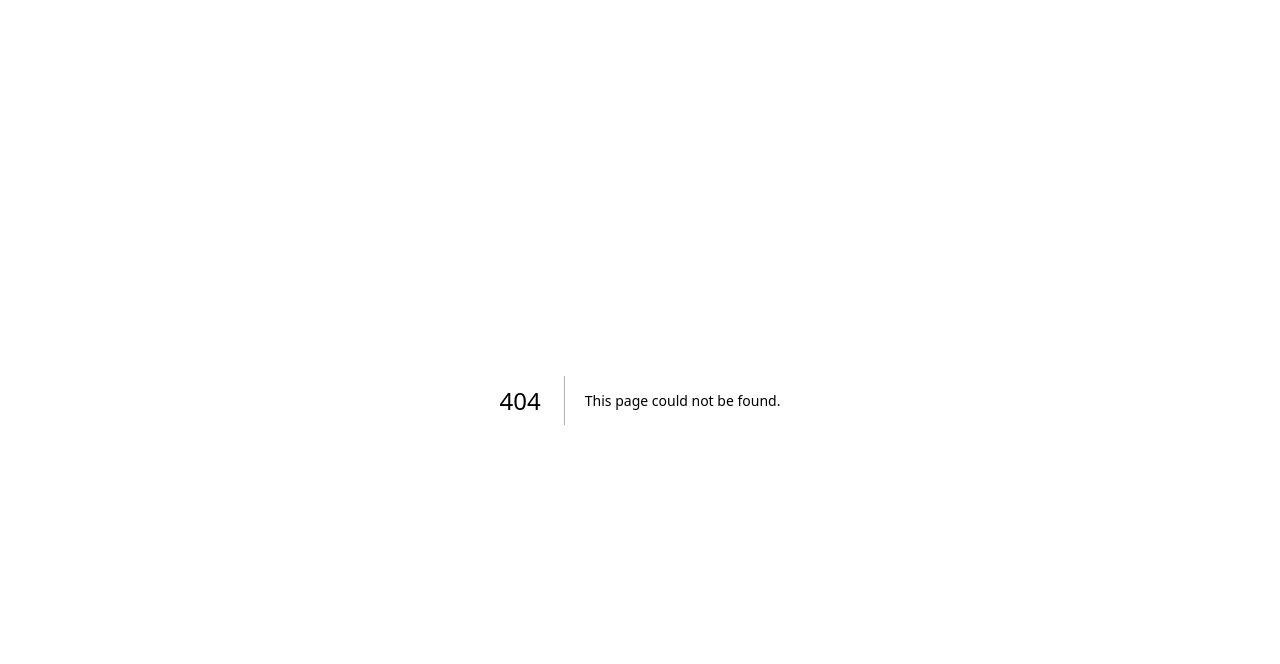
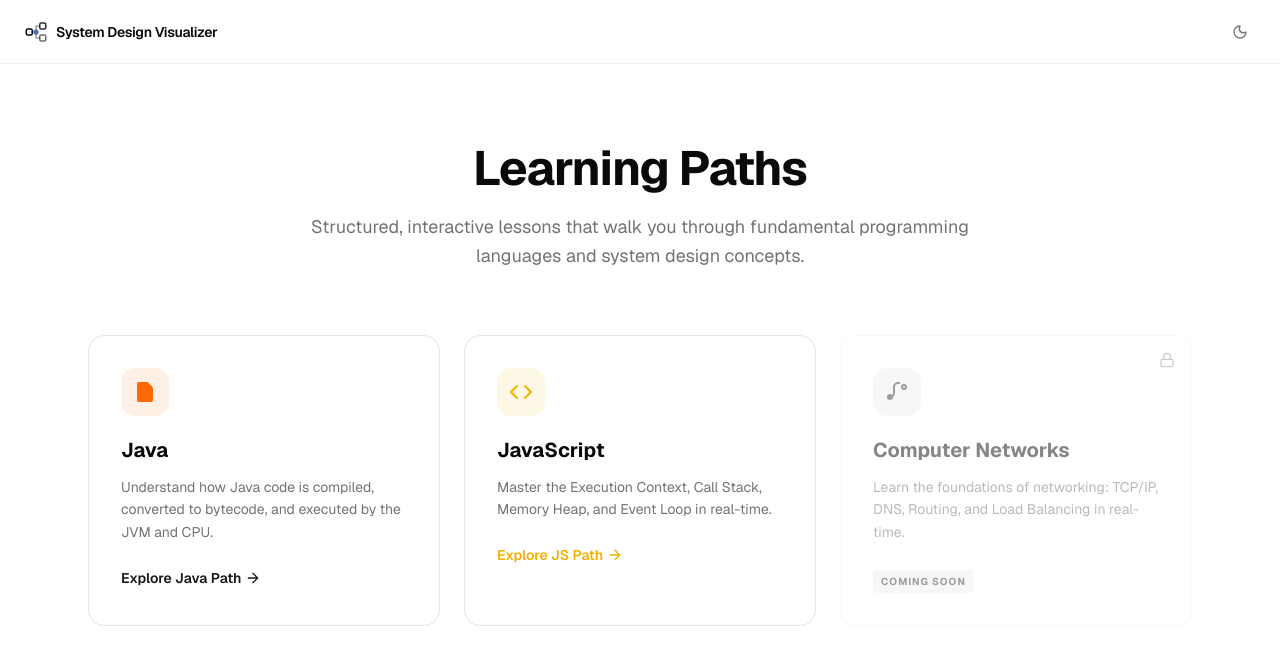
Before and after one commit to TheMikeKaisen/system-design-visualizer, a Next.js app: page /learning-paths in a window 1280 px wide. Before the commit this address had no page. Shown: the top 664 px of the page. Built offline with nearby package versions, Linux system fonts and the light colour scheme.

Commit message:
feat: minor changes

```diff
--- a/src/app/java/canvas/class-lifecycle/page.tsx
+++ b/src/app/java/canvas/class-lifecycle/page.tsx
@@ -89,7 +89,7 @@ export default function JavaClassLifecyclePage() {
     <main className="w-screen h-screen overflow-hidden">
       <ReactFlowProvider>
         <ScenarioCanvasRoot
-          title="Java Internals: The Class Lifecycle"
+          title="Java: The Class Lifecycle"
           experiments={EPISODE4_EXPERIMENTS}
           nodes={nodes}
           edges={JAVA_LIFECYCLE_EDGES}
--- a/src/app/java/canvas/flow-of-execution/page.tsx
+++ b/src/app/java/canvas/flow-of-execution/page.tsx
@@ -27,7 +27,7 @@ export default function JavaExecutionFlowPage() {
     <main className="w-screen h-screen overflow-hidden">
       <ReactFlowProvider>
         <ScenarioCanvasRoot
-          title="Java Internals: How Java Code Executes"
+          title="Java: How Java Code Executes"
           experiments={EPISODE1_EXPERIMENTS}
           nodes={JAVA_FLOW_NODES}
           edges={JAVA_FLOW_EDGES}
--- a/src/app/java/canvas/how-java-loads-classes/page.tsx
+++ b/src/app/java/canvas/how-java-loads-classes/page.tsx
@@ -69,7 +69,7 @@ export default function JavaClassLoadingPage() {
     <main className="w-screen h-screen overflow-hidden">
       <ReactFlowProvider>
         <ScenarioCanvasRoot
-          title="Java Internals: How Java Finds Classes"
+          title="Java: How Java Finds Classes"
           experiments={EPISODE3_EXPERIMENTS}
           nodes={nodes}
           edges={edges}
--- a/src/app/java/canvas/memory-management/page.tsx
+++ b/src/app/java/canvas/memory-management/page.tsx
@@ -86,7 +86,7 @@ public class Factory {
     <main className="w-screen h-screen overflow-hidden">
       <ReactFlowProvider>
         <ScenarioCanvasRoot
-          title="Java Internals: Memory Management (Method Area)"
+          title="Java: Memory Management (Method Area)"
           experiments={EPISODE5_EXPERIMENTS}
           nodes={nodes}
           edges={JAVA_MEMORY_EDGES}
--- a/src/app/java/canvas/platform-independence/page.tsx
+++ b/src/app/java/canvas/platform-independence/page.tsx
@@ -67,7 +67,7 @@ function PageInner() {
 
   return (
     <ScenarioCanvasRoot
-      title="Java Internals: Platform Independence"
+      title="Java: Platform Independence"
       experiments={EPISODE2_EXPERIMENTS}
       nodes={nodes}
       edges={edges}
--- a/src/app/java/page.tsx
+++ b/src/app/java/page.tsx
@@ -28,15 +28,15 @@ export default function JavaPathPage() {
       <main className="pt-32 pb-20 mx-auto max-w-5xl px-6">
         {/* Header */}
         <div className="mb-16">
-          <Link href="/" className="inline-flex items-center text-sm font-medium text-muted-foreground hover:text-foreground mb-8 transition-colors">
+          <Link href="/learning-paths" className="inline-flex items-center text-sm font-medium text-muted-foreground hover:text-foreground mb-8 transition-colors">
             <svg className="mr-2" width="16" height="16" viewBox="0 0 24 24" fill="none" stroke="currentColor" strokeWidth="2" strokeLinecap="round" strokeLinejoin="round"><path d="M19 12H5M12 19l-7-7 7-7"/></svg>
-            Back to Home
+            Back to Learning Paths
           </Link>
           <div className="flex items-center gap-5 mb-6">
             <div className="w-16 h-16 rounded-2xl flex items-center justify-center p-2 bg-white overflow-hidden shadow-sm">
               <img src="/logo/java.png" alt="Java Logo" className="w-full h-full object-contain" />
             </div>
-            <h1 className="text-4xl sm:text-5xl font-bold tracking-tight text-foreground">Java Internals</h1>
+            <h1 className="text-4xl sm:text-5xl font-bold tracking-tight text-foreground">Java</h1>
           </div>
           <p className="text-lg text-muted-foreground max-w-2xl leading-relaxed">
             Deep dive into the Java ecosystem. Explore how the JVM works, how code is compiled, and visualize the execution flow under the hood.
--- a/src/app/javascript/page.tsx
+++ b/src/app/javascript/page.tsx
@@ -22,9 +22,9 @@ export default function JavascriptPathPage() {
       <main className="pt-32 pb-20 mx-auto max-w-5xl px-6">
         {/* Header */}
         <div className="mb-16">
-          <Link href="/" className="inline-flex items-center text-sm font-medium text-muted-foreground hover:text-foreground mb-8 transition-colors">
+          <Link href="/learning-paths" className="inline-flex items-center text-sm font-medium text-muted-foreground hover:text-foreground mb-8 transition-colors">
             <svg className="mr-2" width="16" height="16" viewBox="0 0 24 24" fill="none" stroke="currentColor" strokeWidth="2" strokeLinecap="round" strokeLinejoin="round"><path d="M19 12H5M12 19l-7-7 7-7"/></svg>
-            Back to Home
+            Back to Learning Paths
           </Link>
           <div className="flex items-center gap-5 mb-6">
             <div className="w-16 h-16 rounded-2xl flex items-center justify-center p-2 bg-[#F7DF1E]/10 overflow-hidden shadow-sm">
@@ -34,7 +34,7 @@ export default function JavascriptPathPage() {
                  <path d="m423.2 492.19c12.69 20.72 29.2 35.95 58.4 35.95 24.53 0 40.2-12.26 40.2-29.2 0-20.3-16.1-27.49-43.1-39.3l-14.8-6.35c-42.72-18.2-71.1-41-71.1-89.2 0-44.4 33.83-78.2 86.7-78.2 37.64 0 64.7 13.1 84.2 47.4l-46.1 29.6c-10.15-18.2-21.1-25.37-38.1-25.37-17.34 0-28.33 11-28.33 25.37 0 17.76 11 24.95 36.4 35.95l14.8 6.34c50.3 21.57 78.7 43.56 78.7 93 0 53.3-41.87 82.5-98.1 82.5-54.98 0-90.5-26.2-107.88-60.54zm-209.13 5.13c9.3 16.5 17.76 30.45 38.1 30.45 19.45 0 31.72-7.61 31.72-37.2v-201.3h59.2v202.1c0 61.3-35.94 89.2-88.4 89.2-47.4 0-74.85-24.53-88.81-54.07z"/>
                </svg>
             </div>
-            <h1 className="text-4xl sm:text-5xl font-bold tracking-tight text-foreground">JavaScript Internals</h1>
+            <h1 className="text-4xl sm:text-5xl font-bold tracking-tight text-foreground">JavaScript</h1>
           </div>
           <p className="text-lg text-muted-foreground max-w-2xl leading-relaxed">
             Look under the hood of the V8 engine. Explore how JavaScript creates execution contexts, manages the call stack, and handles asynchronous events.
--- /dev/null
+++ b/src/app/learning-paths/page.tsx
@@ -0,0 +1,88 @@
+import Link from "next/link";
+import { ThemeToggle } from "@/components/ThemeToggle";
+import { Logo } from "@/components/ui/Logo";
+
+export default function LearningPathsPage() {
+  return (
+    <div className="min-h-screen bg-background flex flex-col font-sans">
+      {/* Navigation */}
+      <nav className="h-16 border-b border-border/50 bg-background/80 backdrop-blur-md sticky top-0 z-50">
+        <div className="h-full px-6 flex items-center justify-between">
+          <Link href="/" className="flex items-center gap-2 group">
+            <Logo size={24} />
+            <span className="text-sm font-semibold tracking-tight text-foreground group-hover:text-primary transition-colors">
+              System Design Visualizer
+            </span>
+          </Link>
+          <ThemeToggle />
+        </div>
+      </nav>
+
+      {/* Main Content */}
+      <main className="flex-1 max-w-6xl w-full mx-auto px-6 py-20">
+        <div className="text-center max-w-2xl mx-auto mb-16">
+          <h1 className="text-4xl sm:text-5xl font-bold tracking-tight text-foreground">
+            Learning Paths
+          </h1>
+          <p className="mt-5 text-lg leading-relaxed text-muted-foreground">
+            Structured, interactive lessons that walk you through fundamental programming languages and system design concepts.
+          </p>
+        </div>
+
+        <div className="grid sm:grid-cols-2 lg:grid-cols-3 gap-6">
+          {/* Active Route: Java */}
+          <Link href="/java" className="group">
+            <div className="relative h-full p-6 sm:p-8 rounded-2xl border border-border bg-card hover:border-primary/50 hover:shadow-[0_0_30px_-5px_rgba(var(--primary),0.2)] transition-all duration-300">
+              <div className="w-12 h-12 rounded-xl bg-orange-500/10 text-orange-500 flex items-center justify-center mb-5 group-hover:scale-110 group-hover:bg-orange-500/20 transition-all duration-300">
+                <svg width="24" height="24" viewBox="0 0 24 24" fill="currentColor"><path d="M14.5 2H6a2 2 0 0 0-2 2v16a2 2 0 0 0 2 2h12a2 2 0 0 0 2-2V7.5L14.5 2z"/></svg>
+              </div>
+              <h3 className="text-xl font-bold text-foreground mb-3 group-hover:text-primary transition-colors">Java</h3>
+              <p className="text-sm leading-relaxed text-muted-foreground mb-6">
+                Understand how Java code is compiled, converted to bytecode, and executed by the JVM and CPU.
+              </p>
+              <div className="flex items-center text-sm font-semibold text-primary group-hover:translate-x-1 transition-transform">
+                Explore Java Path <svg className="ml-1" width="16" height="16" viewBox="0 0 24 24" fill="none" stroke="currentColor" strokeWidth="2" strokeLinecap="round" strokeLinejoin="round"><path d="M5 12h14M12 5l7 7-7 7"/></svg>
+              </div>
+            </div>
+          </Link>
+
+          {/* Active Route: JavaScript */}
+          <Link href="/javascript" className="group">
+            <div className="relative h-full p-6 sm:p-8 rounded-2xl border border-border bg-card hover:border-yellow-500/50 hover:shadow-[0_0_30px_-5px_rgba(234,179,8,0.2)] transition-all duration-300">
+              <div className="w-12 h-12 rounded-xl bg-yellow-500/10 text-yellow-500 flex items-center justify-center mb-5 group-hover:scale-110 group-hover:bg-yellow-500/20 transition-all duration-300">
+                <svg width="24" height="24" viewBox="0 0 24 24" fill="none" stroke="currentColor" strokeWidth="2" strokeLinecap="round" strokeLinejoin="round"><polyline points="16 18 22 12 16 6"></polyline><polyline points="8 6 2 12 8 18"></polyline></svg>
+              </div>
+              <h3 className="text-xl font-bold text-foreground mb-3 group-hover:text-yellow-500 transition-colors">JavaScript</h3>
+              <p className="text-sm leading-relaxed text-muted-foreground mb-6">
+                Master the Execution Context, Call Stack, Memory Heap, and Event Loop in real-time.
+              </p>
+              <div className="flex items-center text-sm font-semibold text-yellow-500 group-hover:translate-x-1 transition-transform">
+                Explore JS Path <svg className="ml-1" width="16" height="16" viewBox="0 0 24 24" fill="none" stroke="currentColor" strokeWidth="2" strokeLinecap="round" strokeLinejoin="round"><path d="M5 12h14M12 5l7 7-7 7"/></svg>
+              </div>
+            </div>
+          </Link>
+
+          {/* Locked Route: Computer Networks */}
+          <div className="relative p-6 sm:p-8 rounded-2xl border border-border/40 bg-card/50 opacity-70 select-none">
+            <div className="absolute top-4 right-4">
+              <svg width="16" height="16" viewBox="0 0 24 24" fill="none" stroke="currentColor" strokeWidth="2" className="text-muted-foreground/50">
+                <rect x="3" y="11" width="18" height="11" rx="2" ry="2" />
+                <path d="M7 11V7a5 5 0 0 1 10 0v4" />
+              </svg>
+            </div>
+            <div className="w-12 h-12 rounded-xl bg-muted flex items-center justify-center text-muted-foreground mb-5">
+              <svg width="24" height="24" viewBox="0 0 24 24" fill="none" stroke="currentColor" strokeWidth="2"><path d="M3 17h2a4 4 0 0 0 4-4V7a4 4 0 0 1 4-4h2"/><circle cx="5" cy="17" r="2"/><circle cx="19" cy="7" r="2"/></svg>
+            </div>
+            <h3 className="text-xl font-bold text-foreground/70 mb-3">Computer Networks</h3>
+            <p className="text-sm leading-relaxed text-muted-foreground/70 mb-6">
+              Learn the foundations of networking: TCP/IP, DNS, Routing, and Load Balancing in real-time.
+            </p>
+            <div className="inline-block px-2 py-1 text-[10px] font-bold tracking-widest uppercase bg-muted text-muted-foreground rounded">
+              Coming Soon
+            </div>
+          </div>
+        </div>
+      </main>
+    </div>
+  );
+}
--- a/src/components/landing/page-sections.tsx
+++ b/src/components/landing/page-sections.tsx
@@ -204,7 +204,7 @@ function Nav() {
 
           {/* Guided Learning — enabled */}
           <Link
-            href="/java"
+            href="/learning-paths"
             className="hidden sm:inline-flex items-center gap-2 px-4 py-2 text-sm font-medium text-muted-foreground border border-border/50 rounded-lg hover:bg-muted/50 transition-colors"
           >
             Learning Paths
@@ -270,7 +270,7 @@ function HeroSection() {
 
               {/* Secondary CTA — enabled */}
               <Link
-                href="/java"
+                href="/learning-paths"
                 className="group inline-flex items-center gap-2 px-6 py-3 text-base font-semibold text-muted-foreground border border-border/60 rounded-xl hover:bg-muted/50 transition-colors"
                 id="hero-cta-guided"
               >
@@ -434,7 +434,7 @@ function GuidedLearningSection() {
               <div className="w-12 h-12 rounded-xl bg-orange-500/10 text-orange-500 flex items-center justify-center mb-5 group-hover:scale-110 group-hover:bg-orange-500/20 transition-all duration-300">
                 <svg width="24" height="24" viewBox="0 0 24 24" fill="currentColor"><path d="M14.5 2H6a2 2 0 0 0-2 2v16a2 2 0 0 0 2 2h12a2 2 0 0 0 2-2V7.5L14.5 2z"/></svg>
               </div>
-              <h3 className="text-xl font-bold text-foreground mb-3 group-hover:text-primary transition-colors">Java Internals</h3>
+              <h3 className="text-xl font-bold text-foreground mb-3 group-hover:text-primary transition-colors">Java</h3>
               <p className="text-sm leading-relaxed text-muted-foreground mb-6">
                 Understand how Java code is compiled, converted to bytecode, and executed by the JVM and CPU.
               </p>
```
